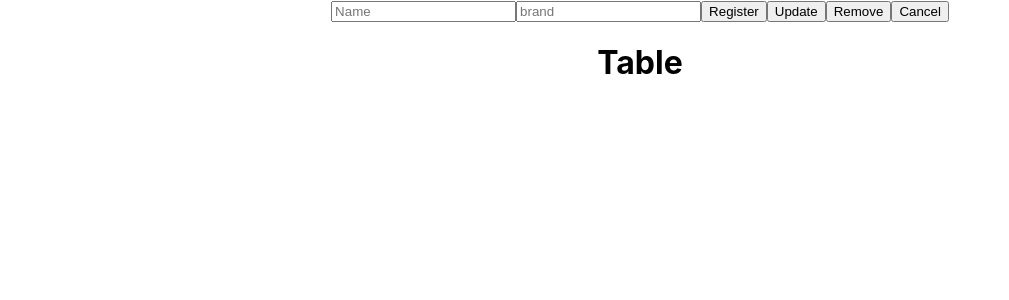
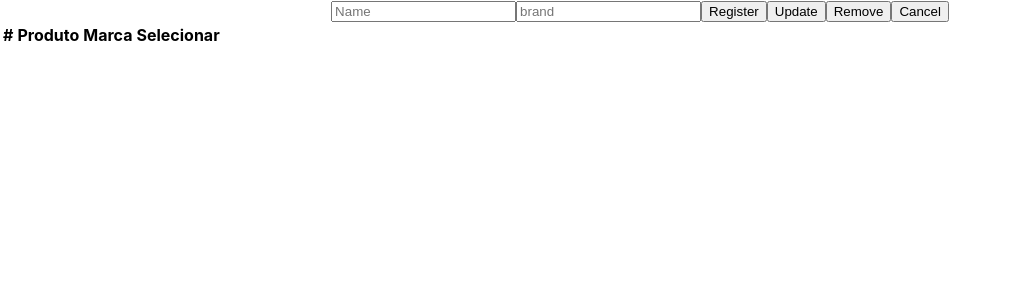
Before and after one commit to masprog2022/spring-boot-react-simple-crud, a React (Create React App) app in the folder frontend/: page / in a window 1280 px wide. Shown: the top 300 px of the page, without its empty margins (0-1009 px from the left). Built offline with nearby package versions, Linux system fonts and the light colour scheme.

Commit message:
:sparkles: feat: add estructure table

```diff
--- a/frontend/src/components/Table.js
+++ b/frontend/src/components/Table.js
@@ -3,7 +3,24 @@
 export default function Table() {
   return (
     <div>
-      <h1>Table</h1>
+         <table>
+            <thead>
+                <tr>
+                    <th>#</th>
+                    <th>Produto</th>
+                    <th>Marca</th>
+                    <th>Selecionar</th>
+                </tr>
+            </thead>
+             <tbody>
+                <tr>
+                    <td></td>
+                    <td></td>
+                    <td></td>
+                    <td></td>
+                </tr>
+             </tbody>
+         </table>
     </div>
   )
 }
```
